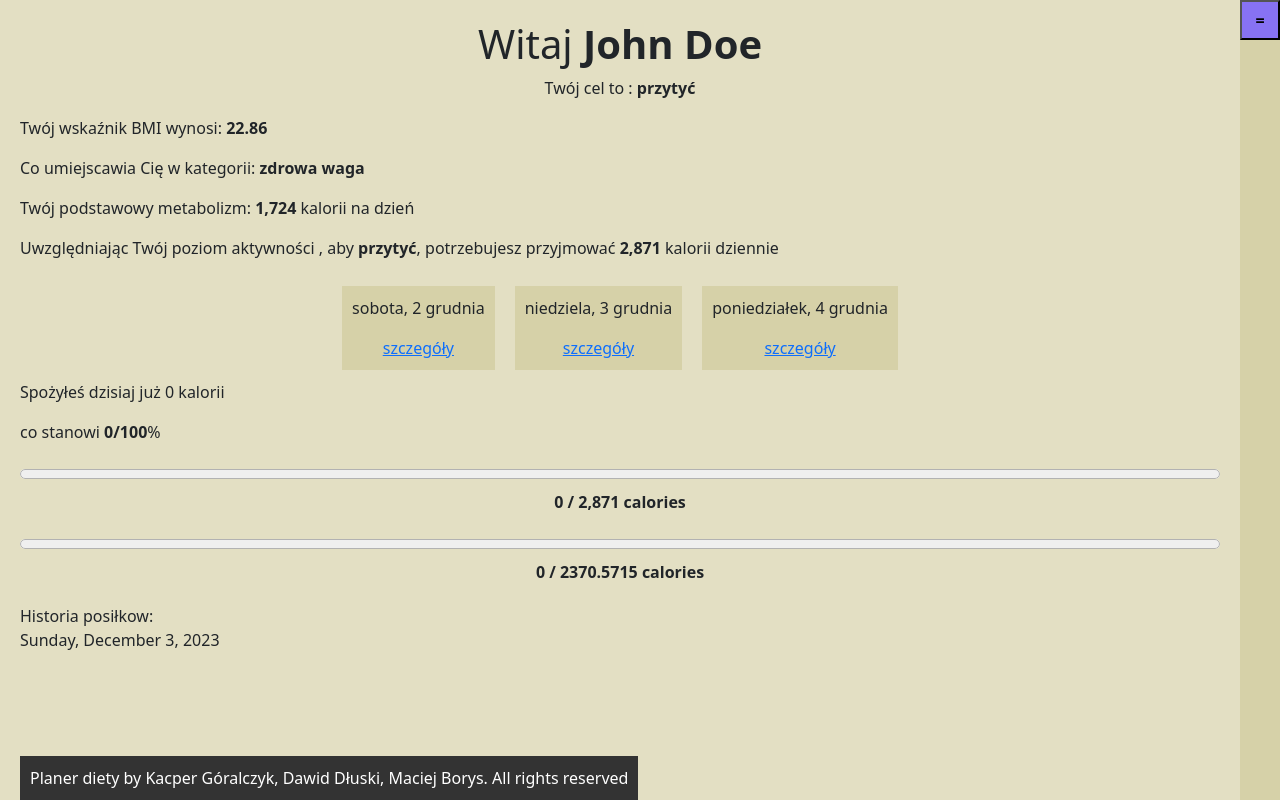
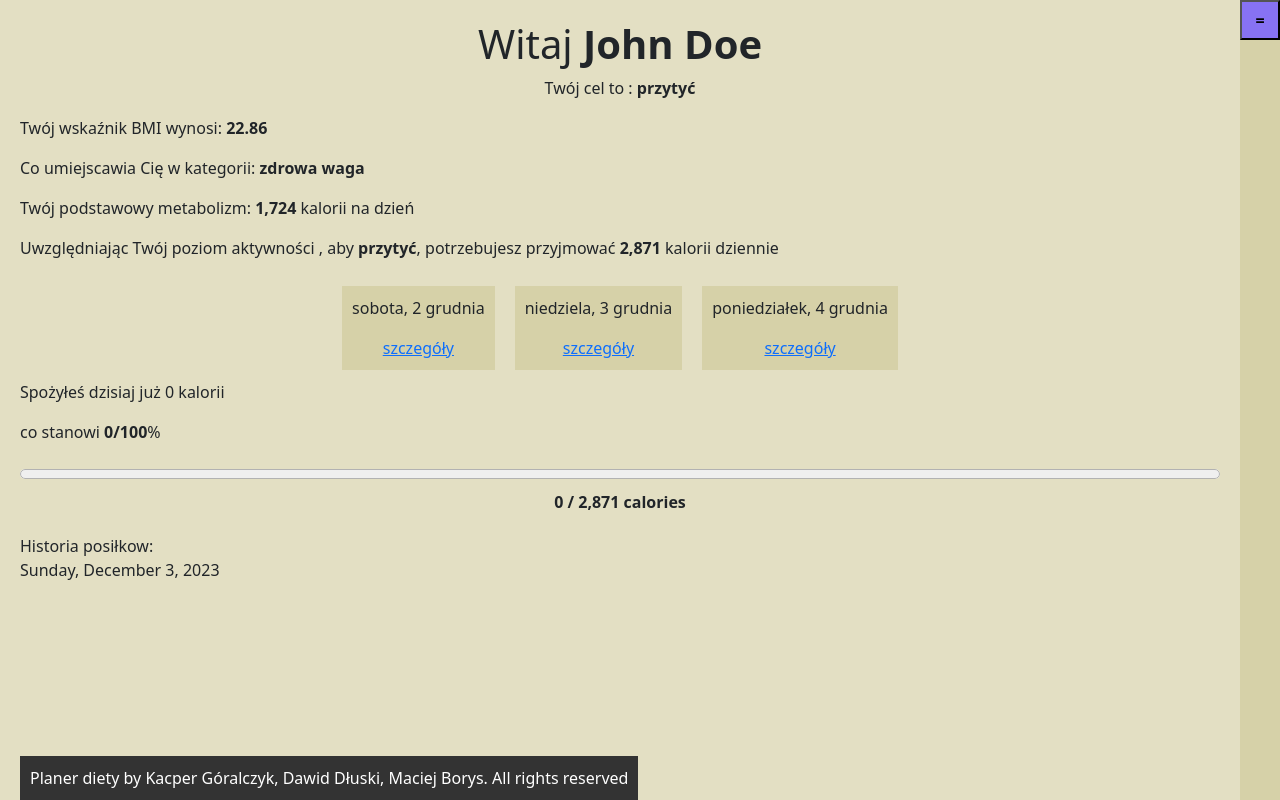
Before and after one commit to kacperx0m/Komponenty, an Angular app: page /login in a window 1280 px wide. Both pictures are taken after typing "Sample", "Sample" into the empty fields and a click on the input "Zaloguj". Built offline with nearby package versions, Linux system fonts and the light colour scheme.

Commit message:
"mala poprawka przy serwisie"

```diff
--- a/src/app/components/home/home.component.html
+++ b/src/app/components/home/home.component.html
@@ -77,10 +77,6 @@
 </div>
 
 
-<div class="progress-bar-container">
-  <progress value="{{ userCalories }}" max="{{ userTDEE }}"></progress>
-  <span>{{ userCalories }} / {{ userTDEE }} calories</span>
-</div>
 
 <div appDirective>Historia posiłkow:</div>
 <p>{{ today  | date:'fullDate'}} </p>
--- a/src/app/components/home/home.component.ts
+++ b/src/app/components/home/home.component.ts
@@ -124,6 +124,8 @@ export class HomeComponent implements OnInit{
     this.userTDEE = this.calculateService.calculateTDEE(this.user.activityLevel, this.user.gender, this.user.weight, this.user.height, this.user.age);
     this.jakasKategoriaCzyCos = this.calculateService.categorizeWeight(this.userBMI);
     this.goalCalories = this.calculateService.calculateGoal(this.user.goal);
-    this.userCalories = this.calculateService.calculatePercentage(1234, this.goalCalories);
+    //this.userCalories = this.calculateService.calculatePercentage(1234, this.goalCalories);
+    //this.userCalories = this.calculateService.updateCalories();
+    this.updateUserCalories();
   }
 }
```
